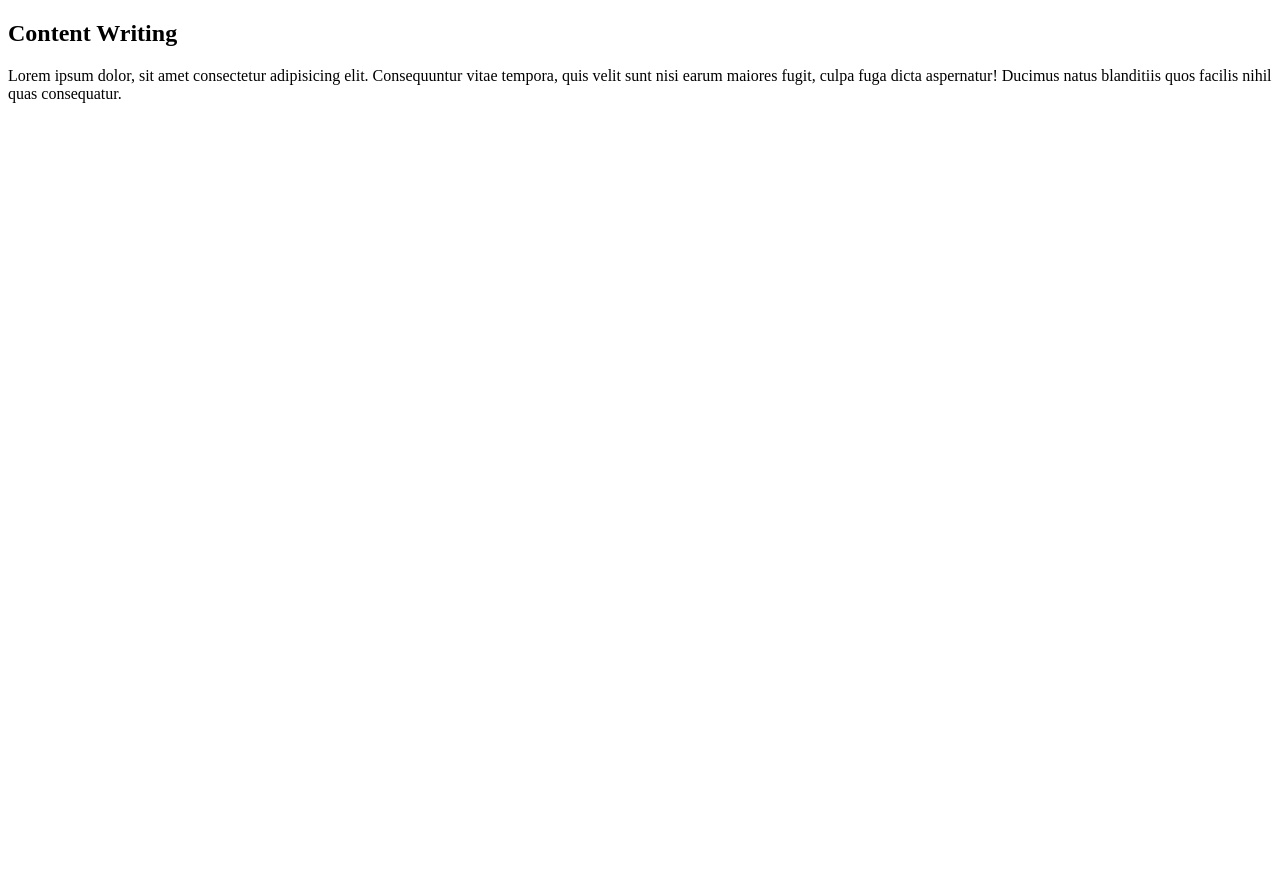
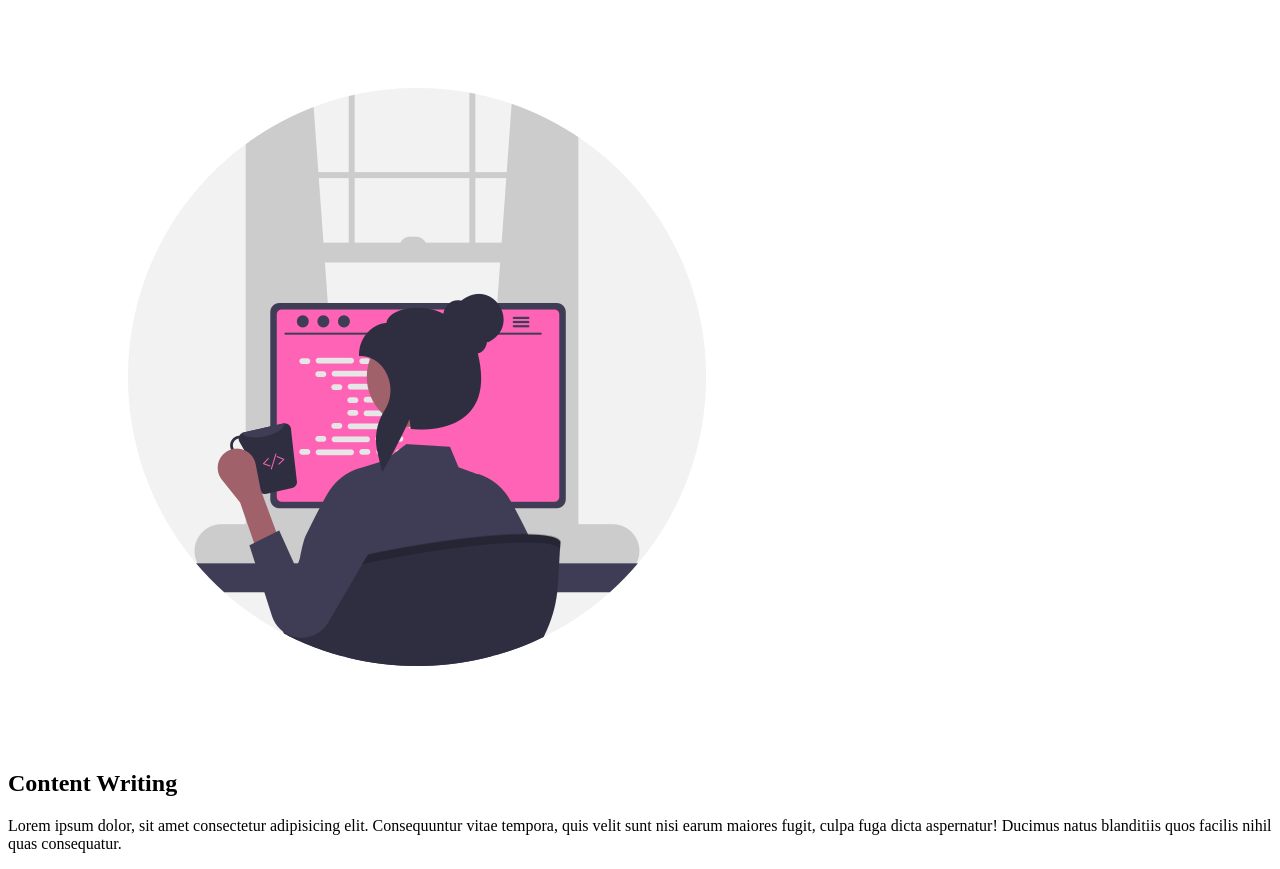
Before and after one commit to gabeman41/Git_learning, a plain HTML site: page index.html in a window 1280 px wide. Before the commit the page ends 800 px from the top, so only its background shows below. Drawn offline with Linux system fonts and the light colour scheme.

Commit message:
added a lady on computer

```diff
--- a/index.html
+++ b/index.html
@@ -7,7 +7,13 @@
     <link rel="stylesheet" href="style.css">
 </head>
 <body>
-  <header></header>
+  <header>
+    <section class="img">
+      <div class="illustrate">
+        <img src="img/undraw_Programmer_re_owql.png" alt="a lady on computer">
+      </div>
+    </section>
+  </header>
   <main>
     <section class="services">
       <div class="content_writing">
```
Also changed, not shown: img/undraw_Programmer_re_owql.png (added).
